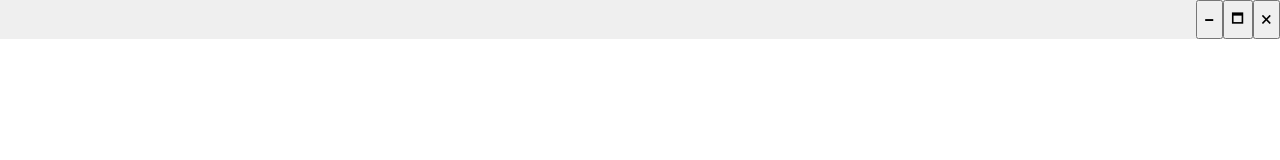
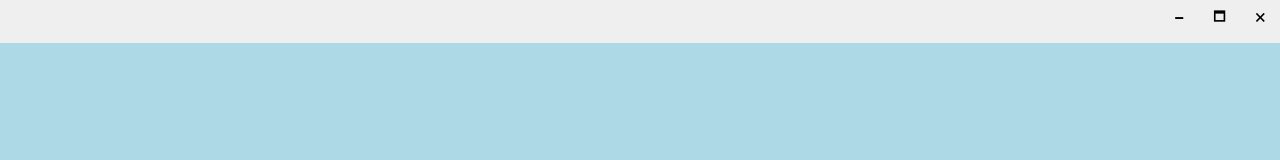
Before and after one commit to projektorius96/browser-pwa, a website built with Vite: page index.html in a window 1280 px wide. Built offline with nearby package versions, Linux system fonts and the light colour scheme.

Commit message:
code tweaks for better UX/UI

```diff
--- a/global.css
+++ b/global.css
@@ -4,3 +4,8 @@ body * {
   padding: 0;
   box-sizing: border-box;
 }
+
+body {
+  min-width: 100vh;
+  background-color: lightblue;
+}
--- a/src/web-components/navigation/window-controls/index.js
+++ b/src/web-components/navigation/window-controls/index.js
@@ -13,8 +13,13 @@ customElements.define(window_controls,
     class extends HTMLButtonElement {
         constructor(symbol){
             super()
+            this.style.cssText = /* style */`
+                padding: 0.5em;
+                margin: 8px;
+                margin-top: 0;
+                border: none;
+            `;
             this.textContent = symbol;
-            this.style.padding = "0.5em";
             return this;
         }
     },
@@ -24,16 +29,17 @@ customElements.define(window_controls,
 
     const button_minimize = Reflect.construct(customElements.get(window_controls), [RegExp('\u{1F5D5}').source])
         button_minimize.addEventListener('click', ()=>chrome.runtime.sendMessage(EXTENSION_ID, {WindowState: "minimized"}))
+
     const button_close = Reflect.construct(customElements.get(window_controls), [RegExp('\u{1F5D9}').source])
         button_close.addEventListener('click', ()=>chrome.runtime.sendMessage(EXTENSION_ID, {WindowState: "closed"}))
-        /* button_close.addEventListener('click', ()=>window.close()) */// [FAILING] # Scripts may close only the windows that were opened by them
+
     const button_maximize = Reflect.construct(customElements.get(window_controls), [RegExp('\u{1F5D6}').source])
         button_maximize.addEventListener('click', ()=>chrome.runtime.sendMessage(EXTENSION_ID, {WindowState: "maximized"}))
 
 
     const nav = document.body.children[window_controls];
     const nav$css = new CSSStyleSheet();
-        nav$css.insertRule(`
+        nav$css.insertRule(/* style */`
             #${window_controls} {
                 width: 100%;
                 display: flex;
@@ -42,12 +48,12 @@ customElements.define(window_controls,
             }
     `)
 
+    document.adoptedStyleSheets.push(
+        nav$css
+    )
+
     nav.append(
         button_minimize,
         button_maximize,
         button_close,
     )
-
-    document.adoptedStyleSheets.push(
-        nav$css
-    )
```
Also changed, not shown: unpacked-extension/service-worker.js (+3 -4 lines).
